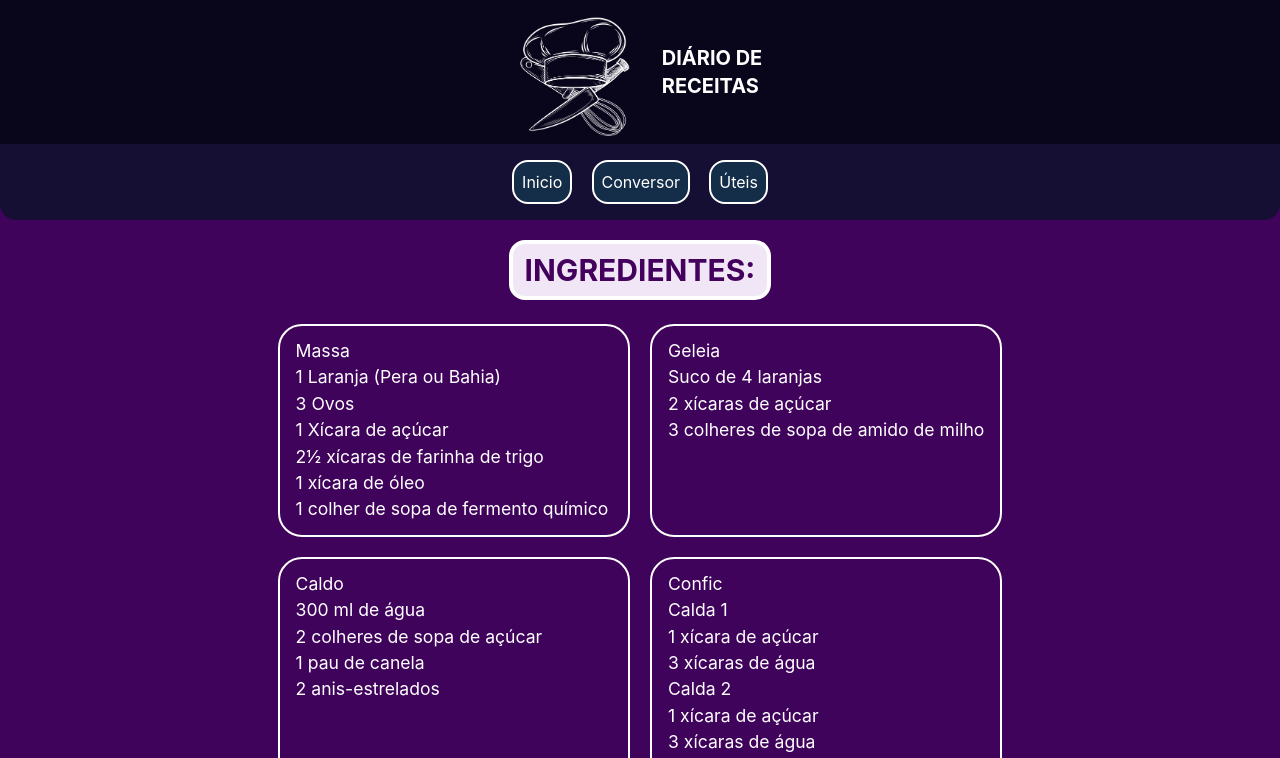
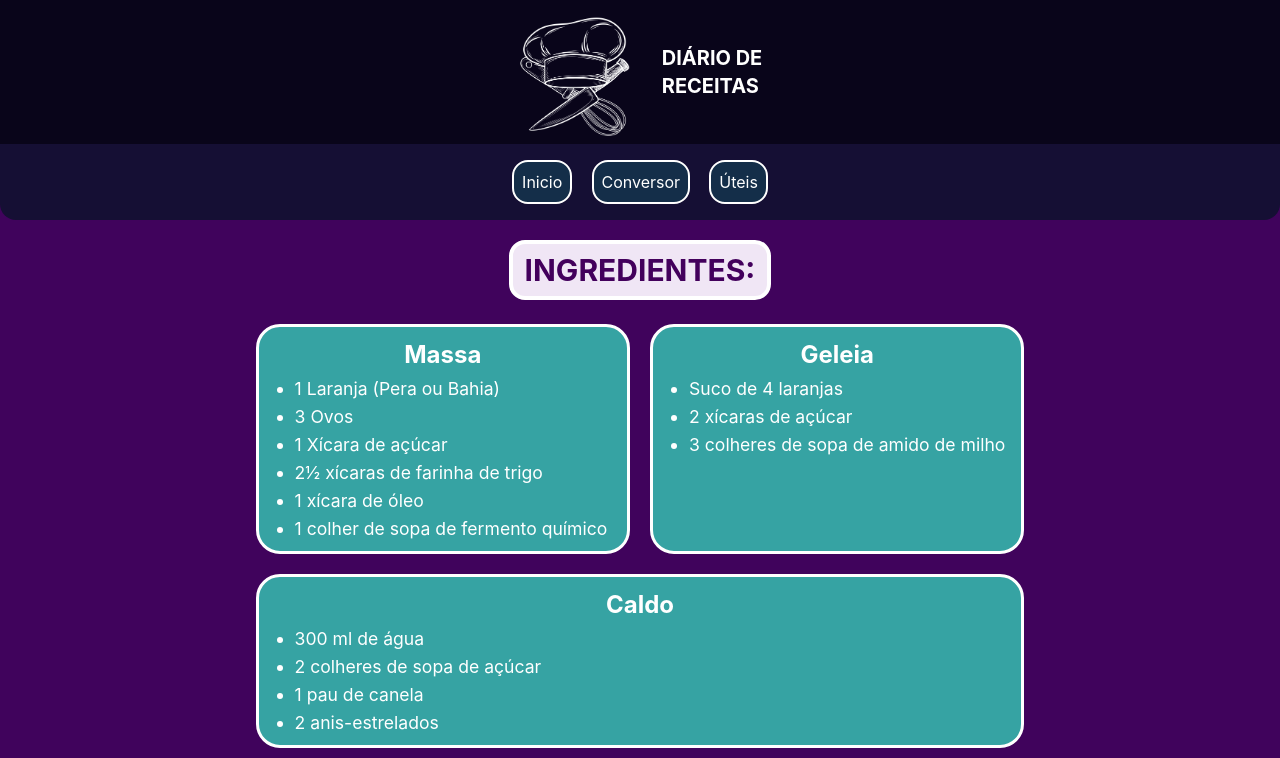
Before and after one commit to joseki-bot/Projeto_Integrador_Mod_D, a React (Vite) app: page / in a window 1280 px wide. Shown: the top 758 px of the page. Built offline with nearby package versions, Linux system fonts and the light colour scheme.

Commit message:
Parte de ingredientes pronta

```diff
--- a/src/componentes/Body/Ingredientes/index.tsx
+++ b/src/componentes/Body/Ingredientes/index.tsx
@@ -2,6 +2,7 @@ import { style } from "./style";
 
 type Ingrediente = {
     titulo: string;
+    largo?: boolean;
     ingredientes: (string | Subdivisao)[];
 };
 
@@ -26,18 +27,18 @@ export default function Ingredientes({ Partes }: Props) {
                 <div className={style.AreaIngredientes}>
                     {Partes.map((parte, index) => (
                         <div key={index} className={`${style.Ingrediente} ${
-                            parte.largo ? style.IngredienteLargo : "" }`} >
+                        parte.largo ? style.IngredienteLargo : "" }`} >
 
-                            <h2>{parte.titulo}</h2>
+                            <h2 className={style.Ti_Ingrediente}>{parte.titulo}</h2>
 
-                            <ul>
+                            <ul className={style.Lista}>
                                 {parte.ingredientes.map((ingrediente, i) => (
                                     <li key={i}>
                                         {typeof ingrediente === "string" ? (
                                             ingrediente
                                         ) : (
                                             <>
-                                                <h3>{ingrediente.subtitulo}</h3>
+                                                <h3 className={style.subtitulo}>{ingrediente.subtitulo}</h3>
 
                                                 <ul>
                                                     {ingrediente.ingredientes.map((item, j) => (
--- a/src/componentes/Body/Ingredientes/style.tsx
+++ b/src/componentes/Body/Ingredientes/style.tsx
@@ -36,15 +36,44 @@ export const style = {
 `,
 
 Ingrediente: `
-    border-2
-    rounded-3xl
-    px-4
-    py-3
-    text-[1.1rem]
+  flex
+  flex-col
+
+  bg-[var(--Cor-Ciano-2)]
+
+  border-3
+  rounded-3xl
+  px-4
+  py-3
+  text-[1.1rem]
 `,
 
 IngredienteLargo: `
     col-span-2
 `,
 
+Ti_Ingrediente: `
+  flex
+  w-full
+  items-center
+  justify-center
+
+  font-bold
+  text-2xl
+`,
+
+Lista: `
+    mt-2
+    list-disc
+    pl-5
+    space-y-2
+    text-1xl
+    leading-5
+`,
+
+subtitulo:`
+  font-bold
+  pt-2
+`,
+
 };
--- a/src/padrao/theme.css
+++ b/src/padrao/theme.css
@@ -13,6 +13,7 @@
   --Cor-Ciano: #10C1B6;
   --Cor-Sombra: black;
   --Cor-Lilas: #F0E6F5;
+  --Cor-Ciano-2: #36a3a3;
   --Cor-Roxo-Escuro: #43005C;
 
 }
--- a/src/paginas/Receitas/Bolos/Laranja/index.tsx
+++ b/src/paginas/Receitas/Bolos/Laranja/index.tsx
@@ -26,6 +26,7 @@ export default function Laranja() {
 
     {
         titulo: "Caldo",
+        largo: true,
         ingredientes: [
             "300 ml de água",
             "2 colheres de sopa de açúcar",
@@ -35,8 +36,9 @@ export default function Laranja() {
     },
 
     {
-  titulo: "Confic",
-  ingredientes: [
+    titulo: "Confic",
+    largo: true,
+    ingredientes: [
     {
       subtitulo: "Calda 1",
       ingredientes: [
@@ -69,4 +71,5 @@ export default function Laranja() {
       <Ingredientes Partes={Partes} />
     </>
   );
+
 }
```
